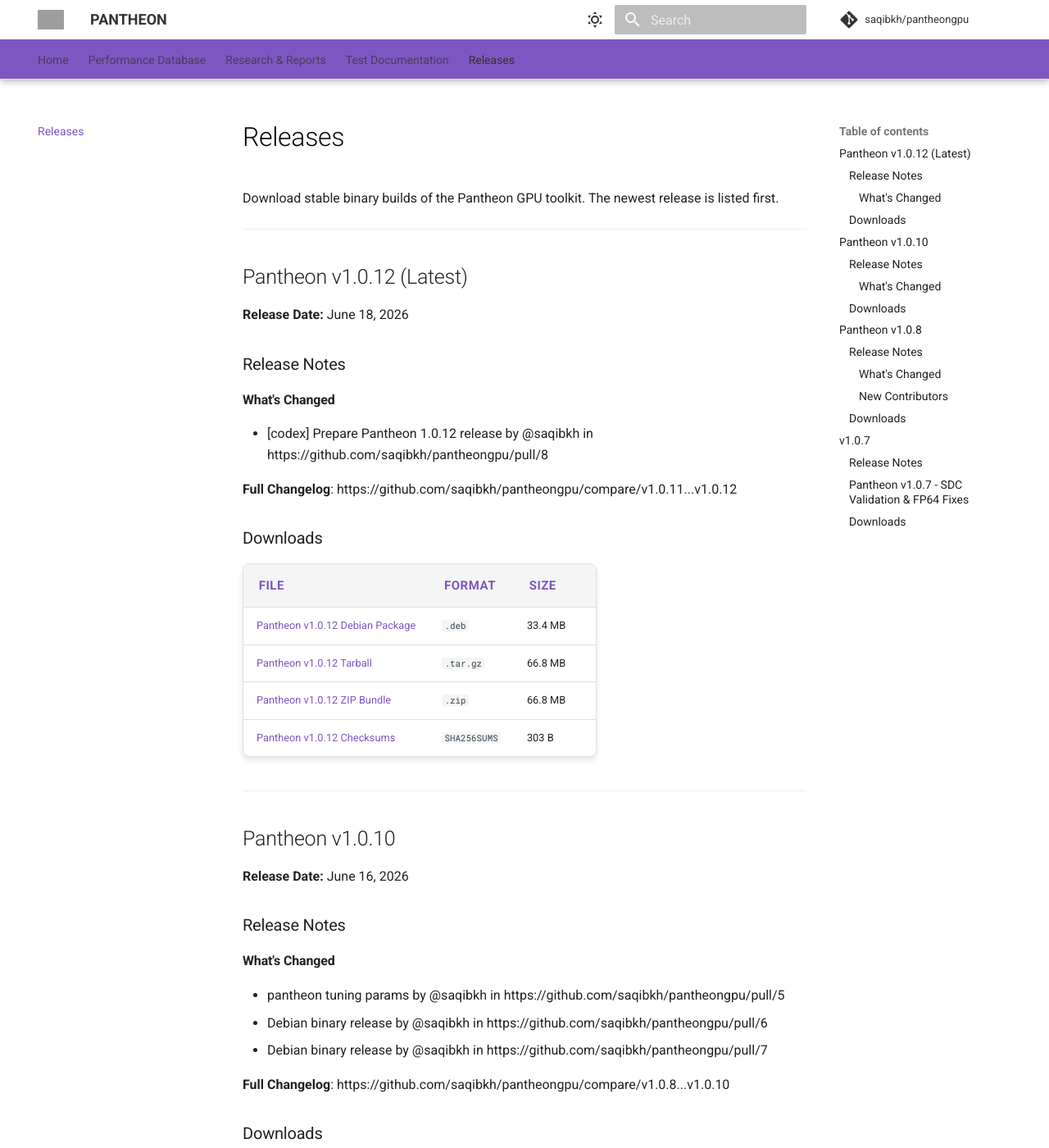
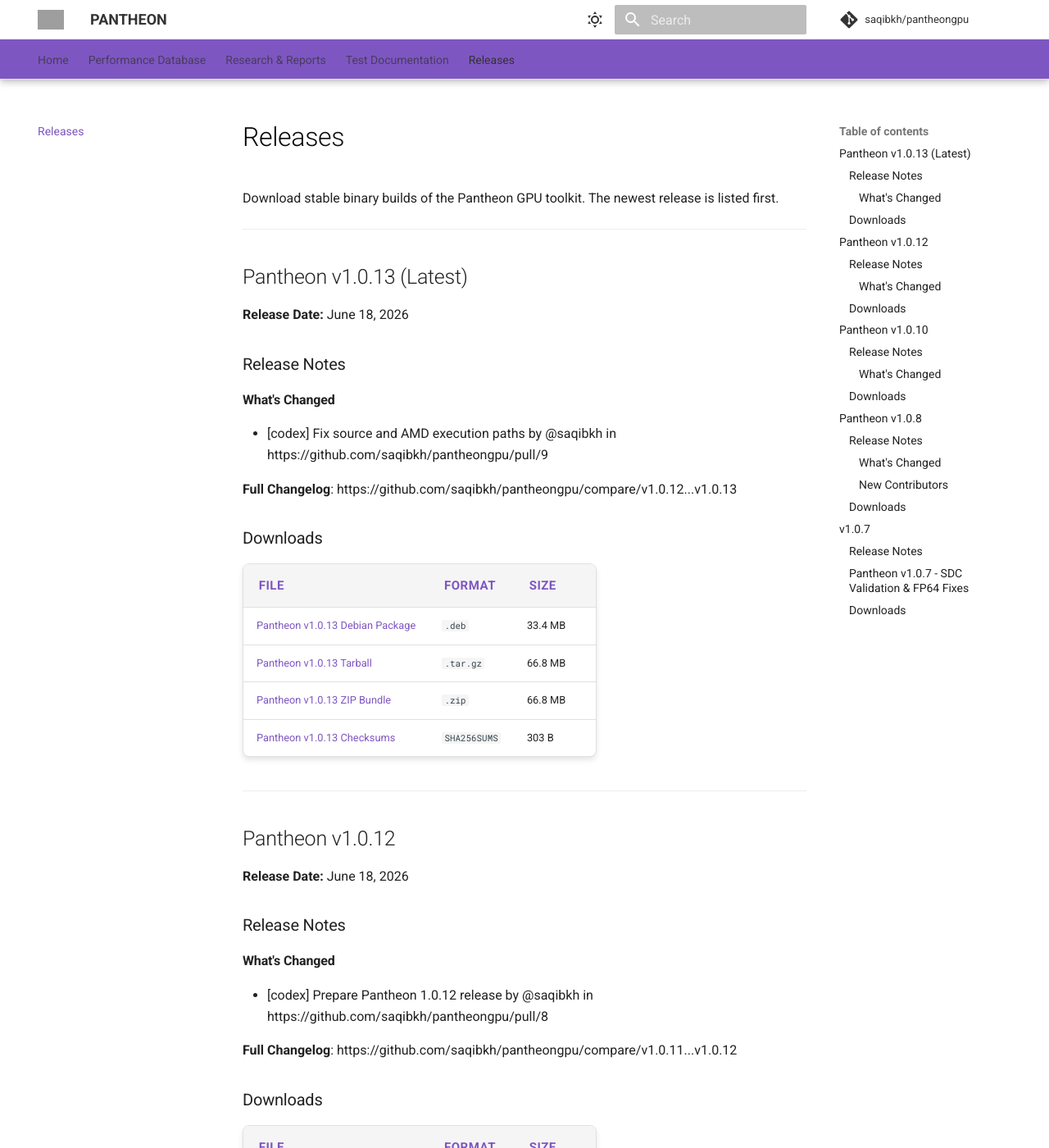
Before and after one commit to saqibkh/pantheongpu_website, an MkDocs documentation site: the page built from docs/release.md, in a window 1280 px wide and 1400 px high. Shown: the whole window at 82% size. Built offline with MkDocs 1.6.1 and Material for MkDocs 9.7.7, drawn with Linux system fonts in a browser that asks for light colours; a script that is not in the unit is left out; comment, search, counter and statistics services are not loaded; grey boxes are pictures that could not be loaded.

Commit message:
Update release page for v1.0.13

```diff
--- a/docs/release.md
+++ b/docs/release.md
@@ -4,7 +4,27 @@ Download stable binary builds of the Pantheon GPU toolkit. The newest release is
 
 ---
 
-## Pantheon v1.0.12 (Latest)
+## Pantheon v1.0.13 (Latest)
+**Release Date:** June 18, 2026
+
+### Release Notes
+#### What's Changed
+* [codex] Fix source and AMD execution paths by @saqibkh in https://github.com/saqibkh/pantheongpu/pull/9
+
+
+**Full Changelog**: https://github.com/saqibkh/pantheongpu/compare/v1.0.12...v1.0.13
+
+### Downloads
+| File | Format | Size |
+| :--- | :--- | :--- |
+| [Pantheon v1.0.13 Debian Package](https://github.com/saqibkh/pantheongpu_website/releases/download/v1.0.13/pantheongpu_1.0.13_amd64.deb) | `.deb` | 33.4 MB |
+| [Pantheon v1.0.13 Tarball](https://github.com/saqibkh/pantheongpu_website/releases/download/v1.0.13/pantheongpu_1.0.13_amd64.tar.gz) | `.tar.gz` | 66.8 MB |
+| [Pantheon v1.0.13 ZIP Bundle](https://github.com/saqibkh/pantheongpu_website/releases/download/v1.0.13/pantheongpu_1.0.13_amd64.zip) | `.zip` | 66.8 MB |
+| [Pantheon v1.0.13 Checksums](https://github.com/saqibkh/pantheongpu_website/releases/download/v1.0.13/SHA256SUMS) | `SHA256SUMS` | 303 B |
+
+---
+
+## Pantheon v1.0.12
 **Release Date:** June 18, 2026
 
 ### Release Notes
```
